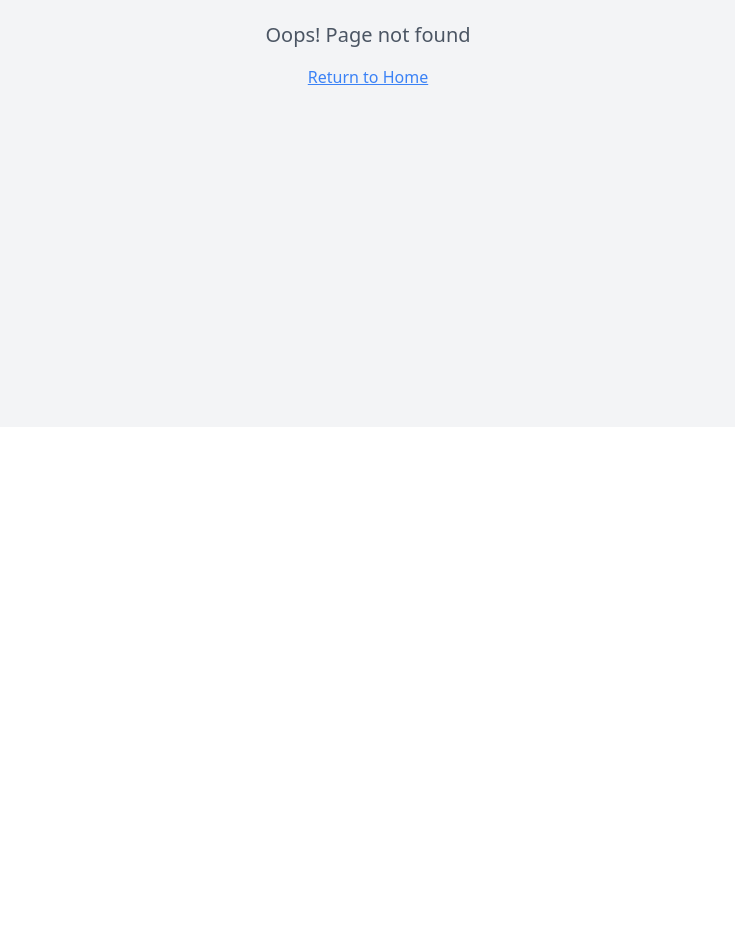
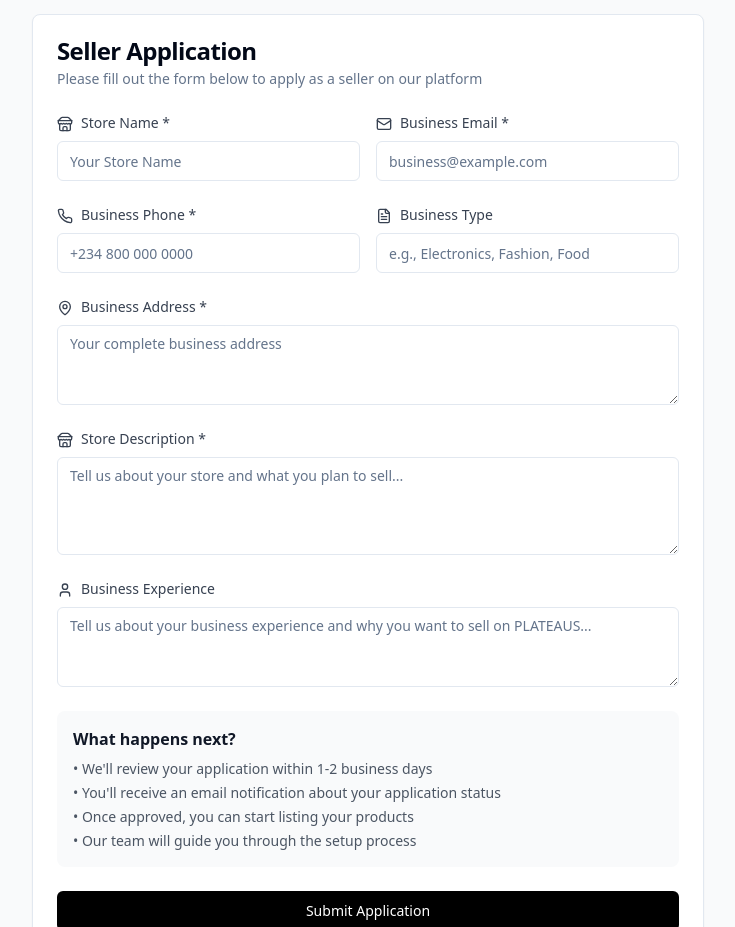
Before and after one commit to A9Guy/plateaus, a React (Vite) app: page /become-seller in a window 1280 px wide. Before the commit this address had no page. Shown: the part 373-1300 px from the top of the page, without its empty margins (272-1007 px from the left). Before the commit the page ends 800 px from the top, so only its background shows below. Built offline with nearby package versions, Linux system fonts and the light colour scheme.

Commit message:
Fix: "Become a seller" button functionality
The "Become a seller" button in the footer is not working. This commit will address the issue.

```diff
--- a/src/App.tsx
+++ b/src/App.tsx
@@ -15,6 +15,7 @@ import Search from "./pages/Search";
 import Cart from "./pages/Cart";
 import Checkout from "./pages/Checkout";
 import ResetPassword from "./pages/ResetPassword";
+import BecomeSeller from "./pages/BecomeSeller";
 import NotFound from "./pages/NotFound";
 import PlateausEngineering from "./components/PlateausEngineering";
 import PlateausFood from "./components/PlateausFood";
@@ -39,6 +40,7 @@ const App = () => (
               <Route path="/cart" element={<Cart />} />
               <Route path="/checkout" element={<Checkout />} />
               <Route path="/reset-password" element={<ResetPassword />} />
+              <Route path="/become-seller" element={<BecomeSeller />} />
               <Route path="/plateaus-engineering" element={<PlateausEngineering />} />
               <Route path="/plateaus-food" element={<PlateausFood />} />
               {/* ADD ALL CUSTOM ROUTES ABOVE THE CATCH-ALL "*" ROUTE */}
--- a/src/components/Footer.tsx
+++ b/src/components/Footer.tsx
@@ -1,5 +1,6 @@
 
 import React from 'react';
+import { Link } from 'react-router-dom';
 import { Facebook, Twitter, Instagram, Mail, Phone, MapPin } from 'lucide-react';
 
 const Footer = () => {
@@ -46,7 +47,11 @@ const Footer = () => {
           <div>
             <h4 className="font-semibold text-lg mb-4">For Sellers</h4>
             <ul className="space-y-2">
-              <li><a href="#" className="text-gray-300 hover:text-white transition-colors">Become a Seller</a></li>
+              <li>
+                <Link to="/become-seller" className="text-gray-300 hover:text-white transition-colors">
+                  Become a Seller
+                </Link>
+              </li>
               <li><a href="#" className="text-gray-300 hover:text-white transition-colors">Seller Dashboard</a></li>
               <li><a href="#" className="text-gray-300 hover:text-white transition-colors">Seller Guidelines</a></li>
               <li><a href="#" className="text-gray-300 hover:text-white transition-colors">Fees & Charges</a></li>
--- /dev/null
+++ b/src/pages/BecomeSeller.tsx
@@ -0,0 +1,253 @@
+
+import React, { useState } from 'react';
+import { useNavigate } from 'react-router-dom';
+import { motion } from 'framer-motion';
+import { Store, User, Mail, Phone, MapPin, FileText, ArrowLeft } from 'lucide-react';
+import { Button } from '@/components/ui/button';
+import { Input } from '@/components/ui/input';
+import { Textarea } from '@/components/ui/textarea';
+import { Card, CardContent, CardDescription, CardHeader, CardTitle } from '@/components/ui/card';
+import { useAuth } from '@/hooks/useAuth';
+import { supabase } from '@/integrations/supabase/client';
+import { toast } from 'sonner';
+import Header from '@/components/Header';
+import Footer from '@/components/Footer';
+
+const BecomeSeller = () => {
+  const { user } = useAuth();
+  const navigate = useNavigate();
+  const [loading, setLoading] = useState(false);
+  const [formData, setFormData] = useState({
+    storeName: '',
+    storeDescription: '',
+    businessEmail: '',
+    businessPhone: '',
+    businessAddress: '',
+    businessType: '',
+    experience: ''
+  });
+
+  const handleInputChange = (e: React.ChangeEvent<HTMLInputElement | HTMLTextAreaElement>) => {
+    const { name, value } = e.target;
+    setFormData(prev => ({
+      ...prev,
+      [name]: value
+    }));
+  };
+
+  const handleSubmit = async (e: React.FormEvent) => {
+    e.preventDefault();
+
+    if (!user) {
+      toast.error('Please log in to apply as a seller');
+      navigate('/auth');
+      return;
+    }
+
+    setLoading(true);
+
+    try {
+      // Create store entry
+      const { error } = await supabase
+        .from('stores')
+        .insert({
+          store_name: formData.storeName,
+          store_description: formData.storeDescription,
+          merchant_id: user.id,
+          is_active: false, // Requires approval
+          is_verified: false
+        });
+
+      if (error) {
+        throw error;
+      }
+
+      // Update user profile role to merchant
+      await supabase
+        .from('profiles')
+        .update({ role: 'merchant' })
+        .eq('user_id', user.id);
+
+      toast.success('Your seller application has been submitted! We\'ll review it and get back to you soon.');
+      navigate('/dashboard');
+    } catch (error: any) {
+      console.error('Error submitting seller application:', error);
+      toast.error('Failed to submit application. Please try again.');
+    } finally {
+      setLoading(false);
+    }
+  };
+
+  return (
+    <div className="min-h-screen bg-gray-50">
+      <Header />
+
+      <div className="container mx-auto px-4 py-8">
+        <motion.div
+          initial={{ opacity: 0, y: 20 }}
+          animate={{ opacity: 1, y: 0 }}
+          transition={{ duration: 0.5 }}
+        >
+          <Button
+            variant="ghost"
+            onClick={() => navigate(-1)}
+            className="mb-6"
+          >
+            <ArrowLeft className="h-4 w-4 mr-2" />
+            Back
+          </Button>
+
+          <div className="max-w-2xl mx-auto">
+            <Card className="mb-8">
+              <CardHeader className="text-center">
+                <div className="w-16 h-16 bg-black rounded-full flex items-center justify-center mx-auto mb-4">
+                  <Store className="h-8 w-8 text-white" />
+                </div>
+                <CardTitle className="text-2xl">Become a PLATEAUS Seller</CardTitle>
+                <CardDescription>
+                  Join thousands of sellers and start your online business today
+                </CardDescription>
+              </CardHeader>
+            </Card>
+
+            <Card>
+              <CardHeader>
+                <CardTitle>Seller Application</CardTitle>
+                <CardDescription>
+                  Please fill out the form below to apply as a seller on our platform
+                </CardDescription>
+              </CardHeader>
+              <CardContent>
+                <form onSubmit={handleSubmit} className="space-y-6">
+                  <div className="grid grid-cols-1 md:grid-cols-2 gap-4">
+                    <div>
+                      <label className="block text-sm font-medium text-gray-700 mb-2">
+                        <Store className="h-4 w-4 inline mr-2" />
+                        Store Name *
+                      </label>
+                      <Input
+                        name="storeName"
+                        value={formData.storeName}
+                        onChange={handleInputChange}
+                        placeholder="Your Store Name"
+                        required
+                      />
+                    </div>
+                    <div>
+                      <label className="block text-sm font-medium text-gray-700 mb-2">
+                        <Mail className="h-4 w-4 inline mr-2" />
+                        Business Email *
+                      </label>
+                      <Input
+                        name="businessEmail"
+                        type="email"
+                        value={formData.businessEmail}
+                        onChange={handleInputChange}
+                        placeholder="business@example.com"
+                        required
+                      />
+                    </div>
+                  </div>
+
+                  <div className="grid grid-cols-1 md:grid-cols-2 gap-4">
+                    <div>
+                      <label className="block text-sm font-medium text-gray-700 mb-2">
+                        <Phone className="h-4 w-4 inline mr-2" />
+                        Business Phone *
+                      </label>
+                      <Input
+                        name="businessPhone"
+                        value={formData.businessPhone}
+                        onChange={handleInputChange}
+                        placeholder="+234 800 000 0000"
+                        required
+                      />
+                    </div>
+                    <div>
+                      <label className="block text-sm font-medium text-gray-700 mb-2">
+                        <FileText className="h-4 w-4 inline mr-2" />
+                        Business Type
+                      </label>
+                      <Input
+                        name="businessType"
+                        value={formData.businessType}
+                        onChange={handleInputChange}
+                        placeholder="e.g., Electronics, Fashion, Food"
+                      />
+                    </div>
+                  </div>
+
+                  <div>
+                    <label className="block text-sm font-medium text-gray-700 mb-2">
+                      <MapPin className="h-4 w-4 inline mr-2" />
+                      Business Address *
+                    </label>
+                    <Textarea
+                      name="businessAddress"
+                      value={formData.businessAddress}
+                      onChange={handleInputChange}
+                      placeholder="Your complete business address"
+                      required
+                      rows={2}
+                    />
+                  </div>
+
+                  <div>
+                    <label className="block text-sm font-medium text-gray-700 mb-2">
+                      <Store className="h-4 w-4 inline mr-2" />
+                      Store Description *
+                    </label>
+                    <Textarea
+                      name="storeDescription"
+                      value={formData.storeDescription}
+                      onChange={handleInputChange}
+                      placeholder="Tell us about your store and what you plan to sell..."
+                      required
+                      rows={4}
+                    />
+                  </div>
+
+                  <div>
+                    <label className="block text-sm font-medium text-gray-700 mb-2">
+                      <User className="h-4 w-4 inline mr-2" />
+                      Business Experience
+                    </label>
+                    <Textarea
+                      name="experience"
+                      value={formData.experience}
+                      onChange={handleInputChange}
+                      placeholder="Tell us about your business experience and why you want to sell on PLATEAUS..."
+                      rows={3}
+                    />
+                  </div>
+
+                  <div className="bg-gray-50 p-4 rounded-lg">
+                    <h4 className="font-semibold text-gray-900 mb-2">What happens next?</h4>
+                    <ul className="text-sm text-gray-600 space-y-1">
+                      <li>• We'll review your application within 1-2 business days</li>
+                      <li>• You'll receive an email notification about your application status</li>
+                      <li>• Once approved, you can start listing your products</li>
+                      <li>• Our team will guide you through the setup process</li>
+                    </ul>
+                  </div>
+
+                  <Button
+                    type="submit"
+                    className="w-full bg-black hover:bg-gray-800 text-white"
+                    disabled={loading}
+                  >
+                    {loading ? 'Submitting Application...' : 'Submit Application'}
+                  </Button>
+                </form>
+              </CardContent>
+            </Card>
+          </div>
+        </motion.div>
+      </div>
+
+      <Footer />
+    </div>
+  );
+};
+
+export default BecomeSeller;
```
